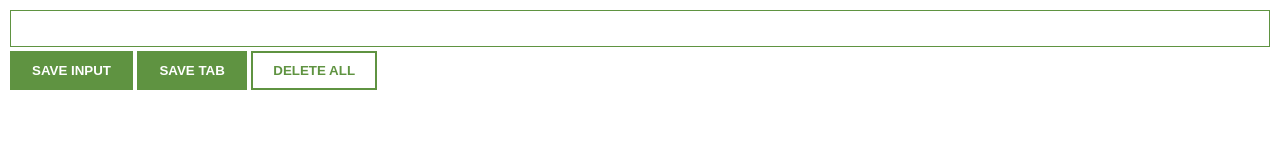
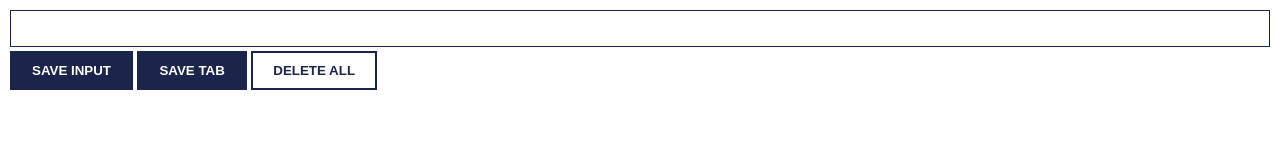
Before and after one commit to kritydangol/Playground-JS, a website built with Vite: page js-chrome-extension/index.html in a window 1280 px wide. Built offline with nearby package versions, Linux system fonts and the light colour scheme.

Commit message:
colour change extension :sob:

```diff
--- a/js-chrome-extension/index.css
+++ b/js-chrome-extension/index.css
@@ -9,21 +9,21 @@ input {
     width: 100%;
     padding: 10px;
     box-sizing: border-box;
-    border: 1px solid #5f9341;
+    border: 1px solid #1B244A;
     margin-bottom: 4px;
 }
 
 button {
-    background: #5f9341;
+    background: #1B244A;
     color: white;
     padding: 10px 20px;
-    border: 2px solid #5f9341 !important;
+    border: 2px solid #1B244A !important;
     font-weight: bold;
 }
 
 #delete-btn {
     background: white;
-    color: #5f9341;
+    color: #1B244A;
 }
 
 ul {
@@ -37,5 +37,5 @@ li {
 }
 
 a {
-    color: #5f9341;
+    color: #1B244A;
 }
```
